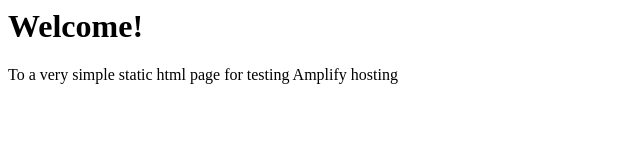
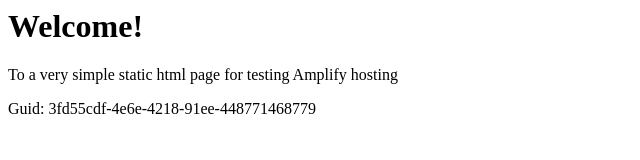
Before and after one commit to aws-aemilia-pdx/Github-PR-Commit-Integration-Test-DoNotTouch-GithubWebhookPreviewCanaryTest-v1-prod-us-west-2, a website: page src/index.html in a window 1280 px wide. Shown: the whole page, without its empty margins (0-640 px from the left). Drawn offline with Linux system fonts and the light colour scheme.

Commit message:
commit from integ tests

```diff
--- a/src/index.html
+++ b/src/index.html
@@ -1,3 +1,5 @@
+
+
 <html lang="en">
 
 <head>
@@ -10,6 +12,6 @@
 <body>
     <h1>Welcome!</h1>
     <p>To a very simple static html page for testing Amplify hosting</p>
-</body>
+    <p>Guid: 3fd55cdf-4e6e-4218-91ee-448771468779</p></body>
 
 </html>
```
